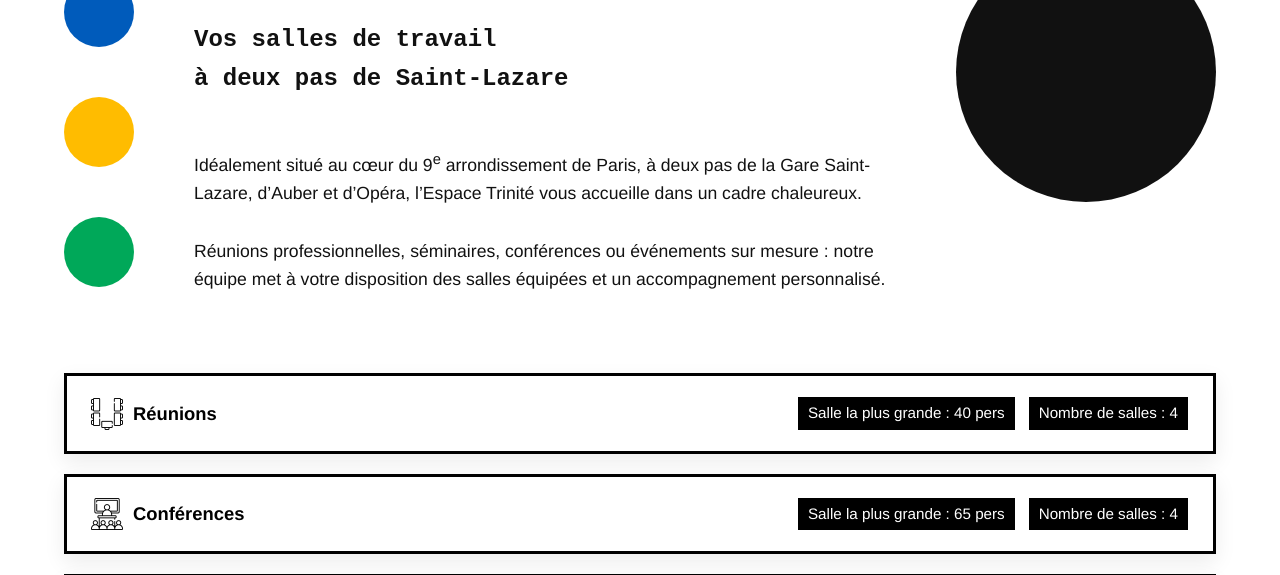
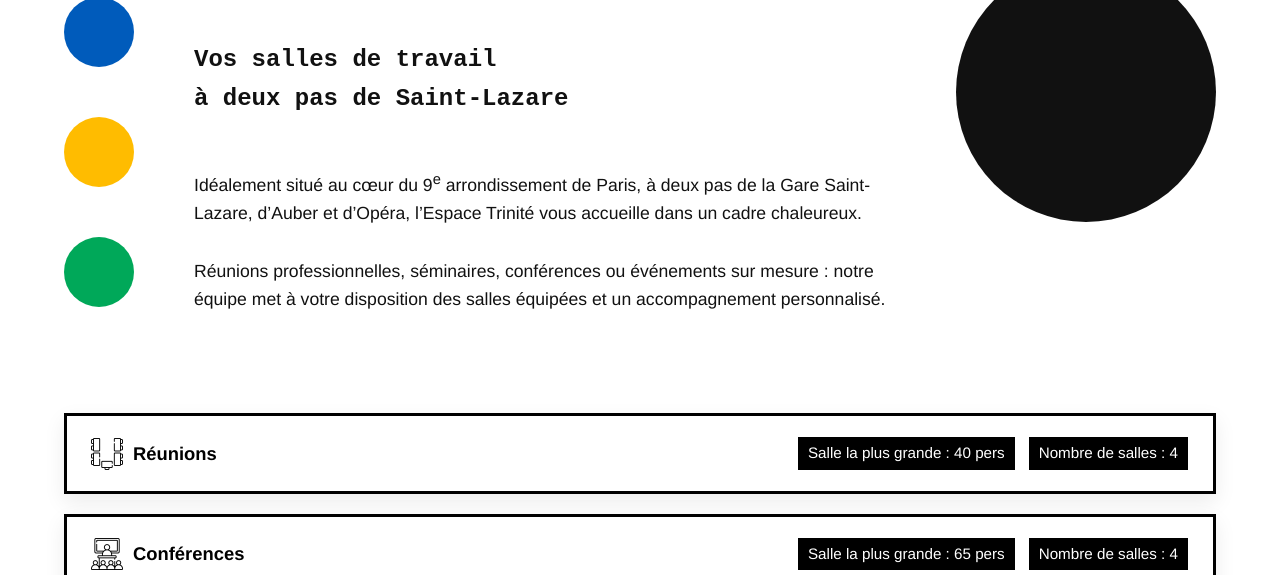
Before and after one commit to espacetrinite/site-internet, a plain HTML site: page index.html in a window 1280 px wide. Shown: the part 525-1100 px from the top of the page. Drawn offline with nearby package versions, Linux system fonts and the light colour scheme.

Commit message:
Update style.css

```diff
--- a/css/style.css
+++ b/css/style.css
@@ -58,8 +58,8 @@ section h2 {
   grid-template-columns:70px 1fr 260px;   /* A | B | C */
   gap:60px;
   align-items:center;
-  margin-bottom:40px;
-  margin-top:40px;
+  margin-bottom:60px;
+  margin-top:60px;
 }
 
 /* ---------- colonne A : pastilles ---------- */
```
